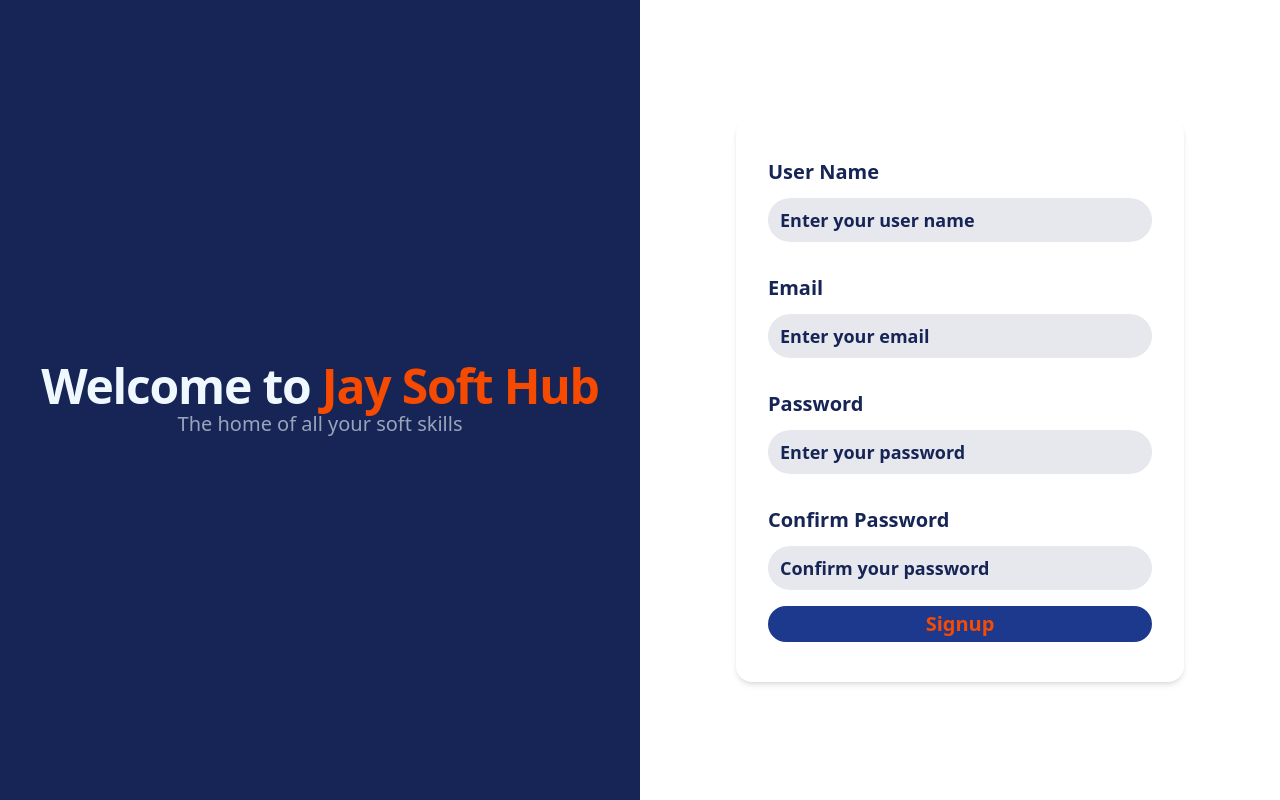
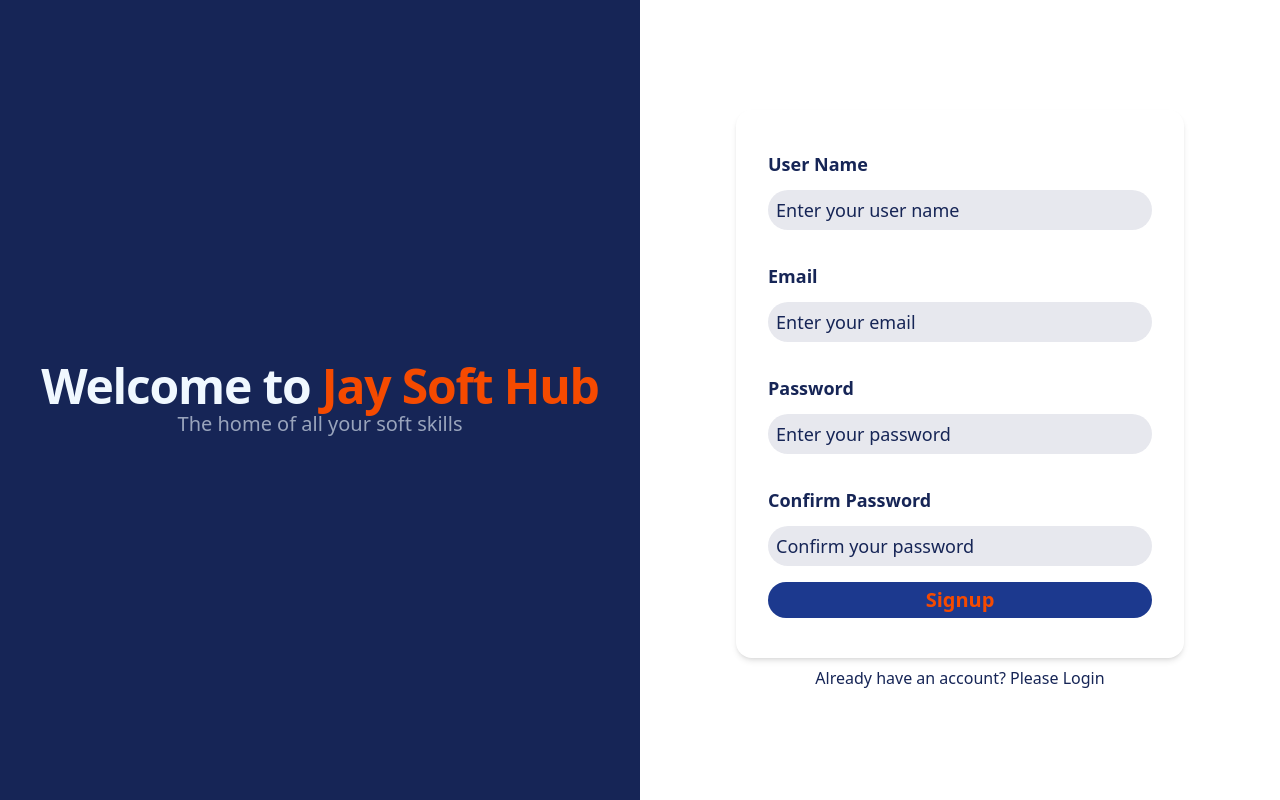
Before and after one commit to vs-git-max/jay-soft-hub, a React (Vite) app: page /auth/signup in a window 1280 px wide. Built offline with nearby package versions, Linux system fonts and the light colour scheme.

Commit message:
done correcting the auth ui

```diff
--- a/src/common/Form.jsx
+++ b/src/common/Form.jsx
@@ -16,7 +16,7 @@ const Form = ({
         element = (
           <input
             name={getControlItem.name}
-            className="w-96 placeholder:text-blue-950 placeholder:font-bold placeholder:text-lg outline-0 text-lg font-bold text-blue-950 bg-blue-950/10 py-2 px-3 rounded-full"
+            className="w-96 placeholder:text-blue-950 placeholder:font-medium placeholder:text-lg outline-0 text-lg font-bold text-blue-950 bg-blue-950/10 py-1.5 px-2 rounded-full"
             placeholder={getControlItem.placeholder}
             id={getControlItem.name}
             type={getControlItem.type}
@@ -64,7 +64,7 @@ const Form = ({
       <div className="flex flex-col gap-8">
         {formControls.map((item) => (
           <div className="grid gap-2 w-full" key={item.id}>
-            <label className="mb-1 text-blue-950 font-bold text-xl">
+            <label className="mb-1 text-blue-950 font-bold text-lg">
               {item.label}
             </label>
             {renderInputByControlItem(item)}
--- a/src/components/auth/Login.jsx
+++ b/src/components/auth/Login.jsx
@@ -1,6 +1,7 @@
 import Form from "@/common/Form";
 import { loginFormControls } from "@/helpers";
 import React, { useState } from "react";
+import { Link } from "react-router-dom";
 
 const Login = () => {
   const initialFormData = {
@@ -16,7 +17,7 @@ const Login = () => {
   };
 
   return (
-    <div>
+    <div className="flex flex-col gap-2 items-center">
       <Form
         formControls={loginFormControls}
         formData={formData}
@@ -24,6 +25,12 @@ const Login = () => {
         buttonText={"Login"}
         onSubmit={onSubmit}
       />
+      <p className="text-blue-950 font-medium ">
+        Don't have an account? Please{" "}
+        <Link className="hover:underline" to={"/auth/signup"}>
+          Signup
+        </Link>
+      </p>
     </div>
   );
 };
--- a/src/components/auth/Signup.jsx
+++ b/src/components/auth/Signup.jsx
@@ -1,6 +1,7 @@
 import Form from "@/common/Form";
 import { registerFormControls } from "@/helpers";
 import React, { useState } from "react";
+import { Link } from "react-router-dom";
 
 const Signup = () => {
   const initialFormData = {
@@ -18,7 +19,7 @@ const Signup = () => {
   };
 
   return (
-    <div>
+    <div className="grid place-items-center gap-2">
       <Form
         formControls={registerFormControls}
         formData={formData}
@@ -26,6 +27,12 @@ const Signup = () => {
         buttonText={"Signup"}
         onSubmit={onSubmit}
       />
+      <p className="text-blue-950 font-medium ">
+        Already have an account? Please{" "}
+        <Link className="hover:underline" to={"/auth/login"}>
+          Login
+        </Link>
+      </p>
     </div>
   );
 };
```
